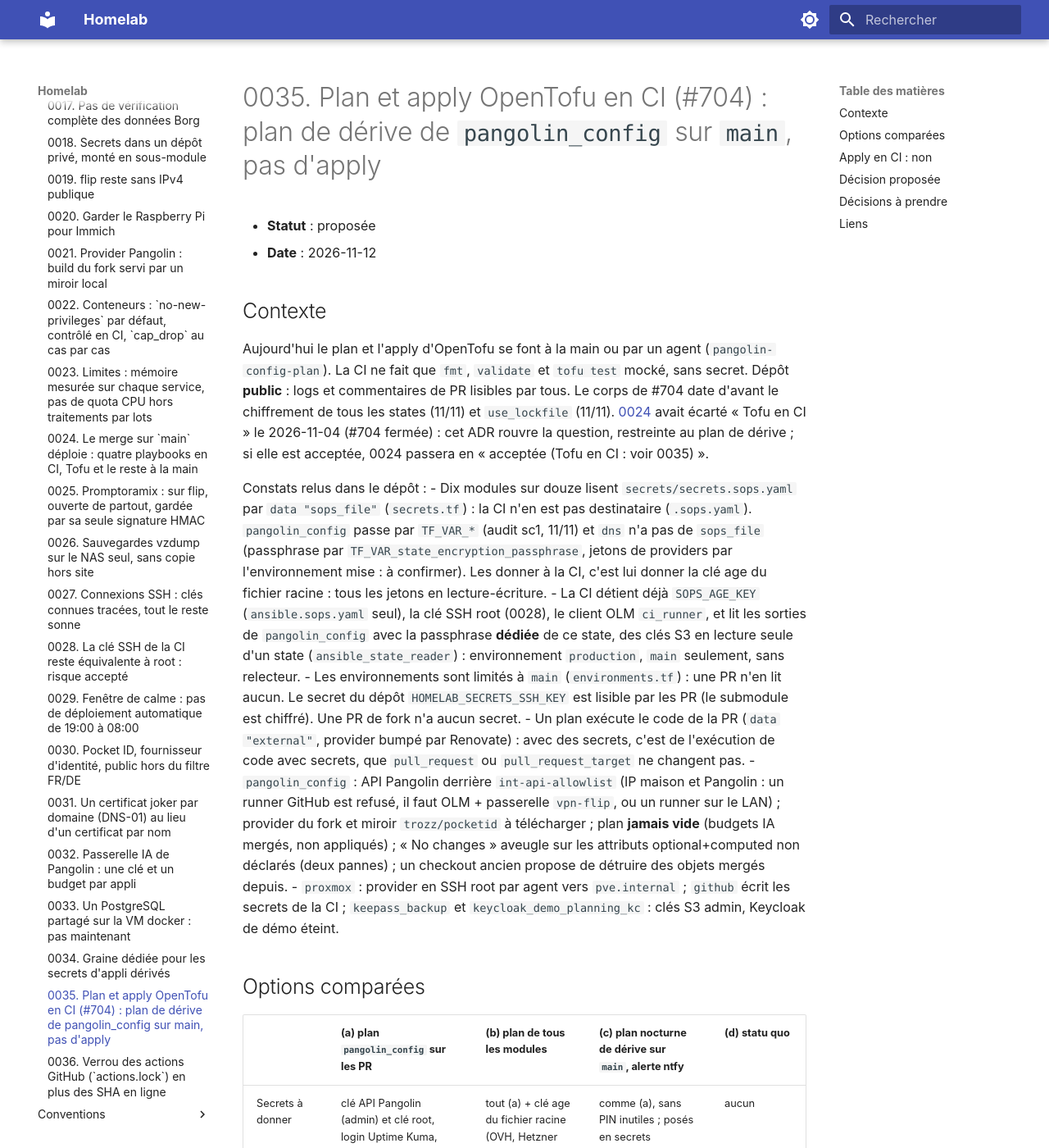
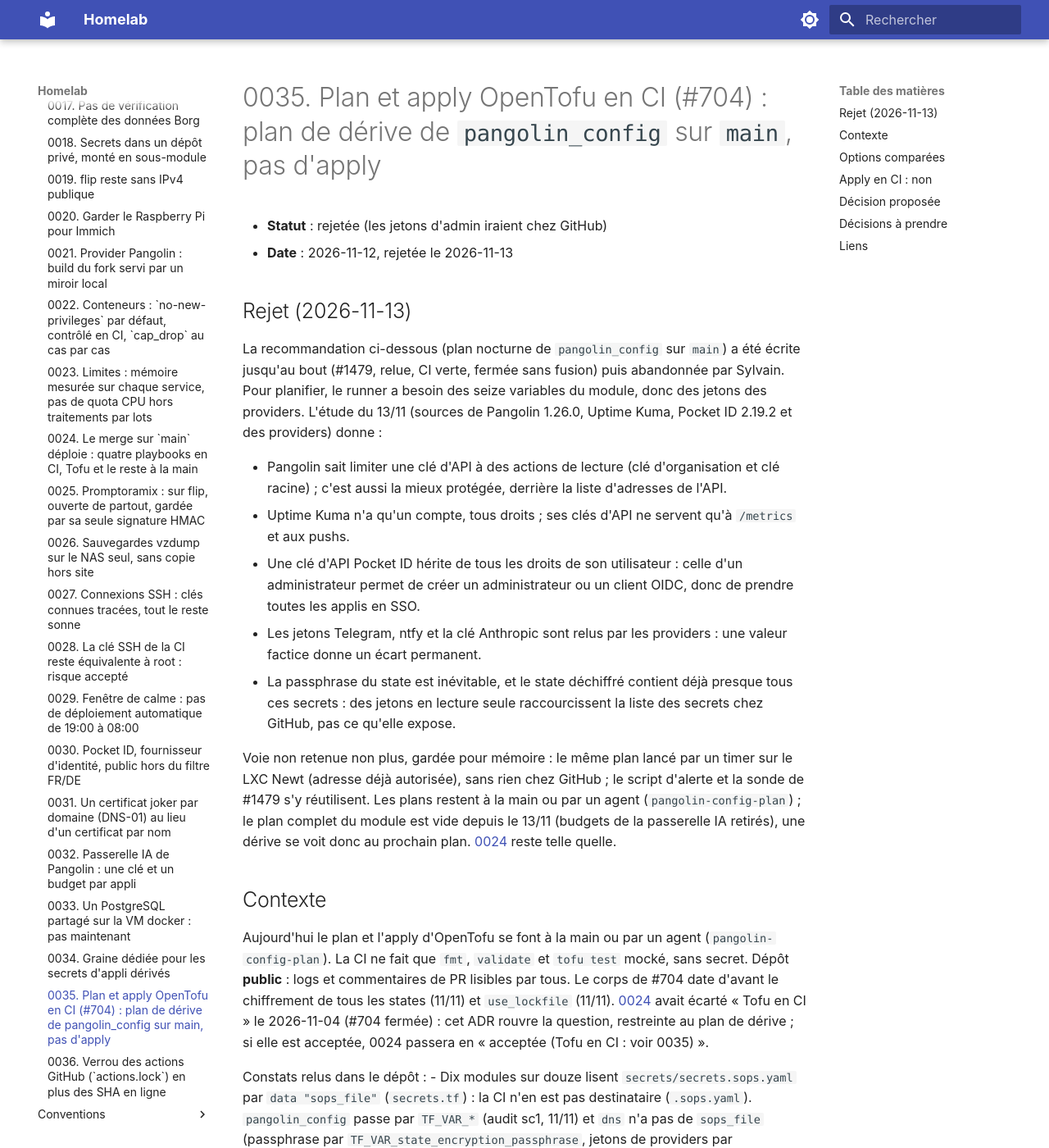
Before and after one commit to sylvainmetayer/homelab, an MkDocs documentation site: the page built from docs/adr/0035-plan-opentofu-en-ci.md, in a window 1280 px wide and 1400 px high. Shown: the whole window at 82% size. Built offline with MkDocs 1.6.1 and Material for MkDocs 9.7.7, drawn with Linux system fonts in a browser that asks for light colours.

Commit message:
docs(adr): 0035 rejetée, le plan nocturne mettrait les jetons d'admin chez GitHub
Claude-Session: https://claude.ai/code/session_01EfxfYB2pkaQLtTaWEbDKW8

```diff
--- a/docs/adr/0035-plan-opentofu-en-ci.md
+++ b/docs/adr/0035-plan-opentofu-en-ci.md
@@ -1,7 +1,19 @@
 # 0035. Plan et apply OpenTofu en CI (#704) : plan de dérive de `pangolin_config` sur `main`, pas d'apply
 
-- **Statut** : proposée
-- **Date** : 2026-11-12
+- **Statut** : rejetée (les jetons d'admin iraient chez GitHub)
+- **Date** : 2026-11-12, rejetée le 2026-11-13
+
+## Rejet (2026-11-13)
+
+La recommandation ci-dessous (plan nocturne de `pangolin_config` sur `main`) a été écrite jusqu'au bout (#1479, relue, CI verte, fermée sans fusion) puis abandonnée par Sylvain. Pour planifier, le runner a besoin des seize variables du module, donc des jetons des providers. L'étude du 13/11 (sources de Pangolin 1.26.0, Uptime Kuma, Pocket ID 2.19.2 et des providers) donne :
+
+- Pangolin sait limiter une clé d'API à des actions de lecture (clé d'organisation et clé racine) ; c'est aussi la mieux protégée, derrière la liste d'adresses de l'API.
+- Uptime Kuma n'a qu'un compte, tous droits ; ses clés d'API ne servent qu'à `/metrics` et aux pushs.
+- Une clé d'API Pocket ID hérite de tous les droits de son utilisateur : celle d'un administrateur permet de créer un administrateur ou un client OIDC, donc de prendre toutes les applis en SSO.
+- Les jetons Telegram, ntfy et la clé Anthropic sont relus par les providers : une valeur factice donne un écart permanent.
+- La passphrase du state est inévitable, et le state déchiffré contient déjà presque tous ces secrets : des jetons en lecture seule raccourcissent la liste des secrets chez GitHub, pas ce qu'elle expose.
+
+Voie non retenue non plus, gardée pour mémoire : le même plan lancé par un timer sur le LXC Newt (adresse déjà autorisée), sans rien chez GitHub ; le script d'alerte et la sonde de #1479 s'y réutilisent. Les plans restent à la main ou par un agent (`pangolin-config-plan`) ; le plan complet du module est vide depuis le 13/11 (budgets de la passerelle IA retirés), une dérive se voit donc au prochain plan. [0024](0024-deploiement-au-merge.md) reste telle quelle.
 
 ## Contexte
 
```
Also changed, not shown: docs/adr/README.md (+1 -1 lines).
